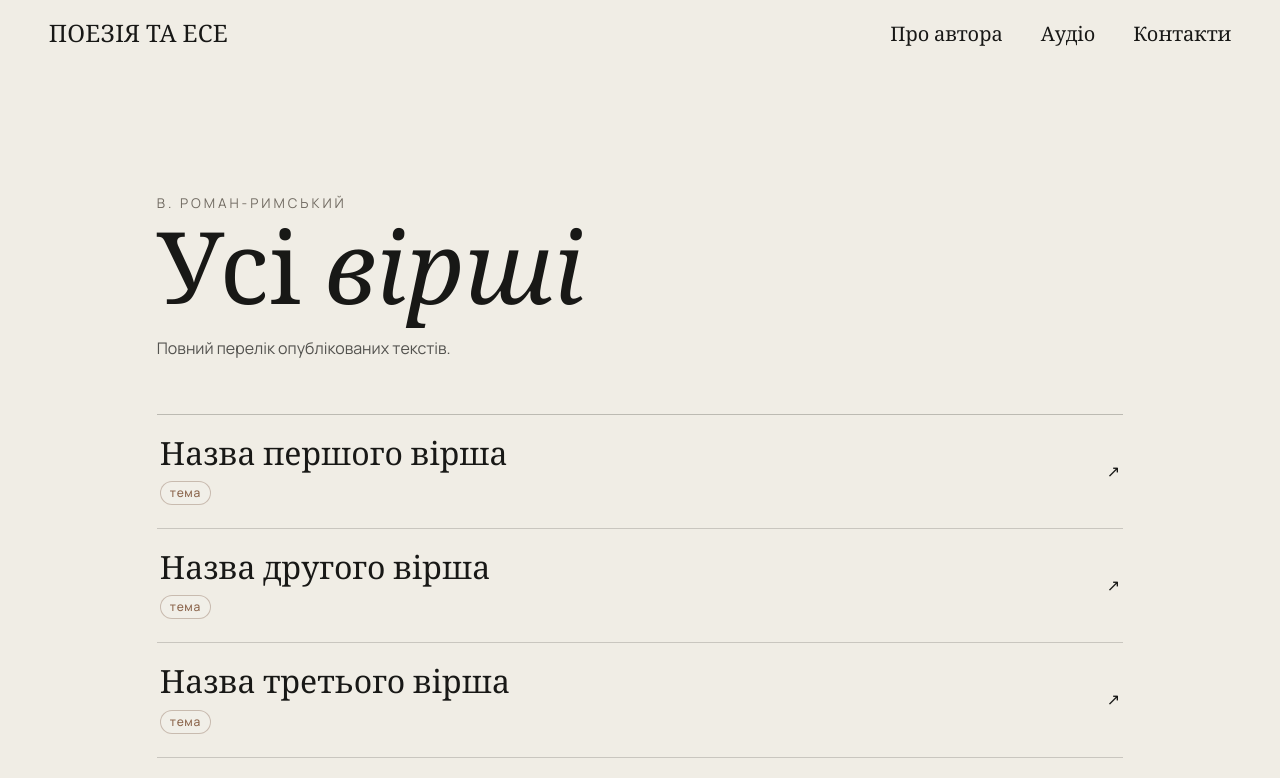
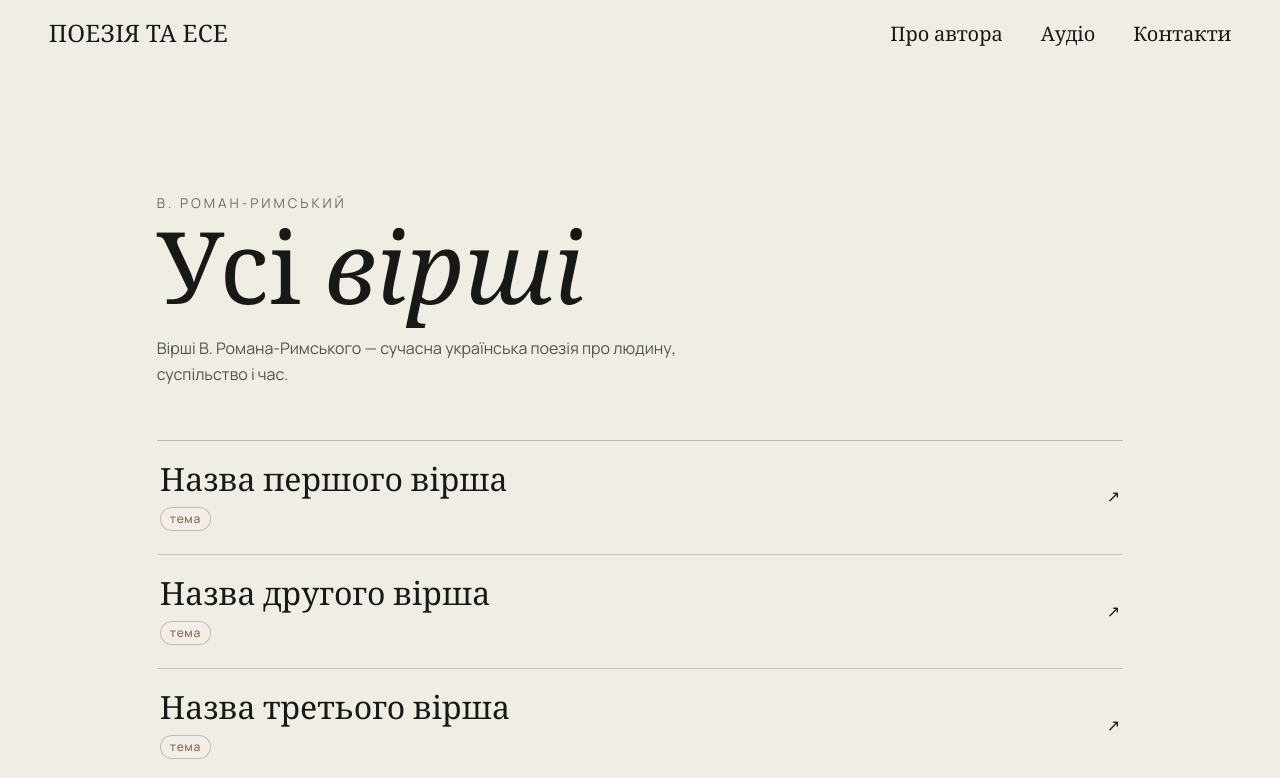
Before and after one commit to vrymskij/romanroman, a website: page public/poems.html in a window 1280 px wide. Shown: the top 778 px of the page. Drawn offline with nearby package versions, Linux system fonts and the light colour scheme.

Commit message:
Update poems.html

```diff
--- a/public/poems.html
+++ b/public/poems.html
@@ -15,7 +15,7 @@
 <main class="archive-shell">
   <p class="kicker">В. Роман-Римський</p>
   <h1>Усі <i>вірші</i></h1>
-  <p class="archive-intro">Повний перелік опублікованих текстів.</p>
+  <p class="archive-intro">Вірші В. Романа-Римського — сучасна українська поезія про людину, суспільство і час.</p>
   <div class="poems archive-poems"><a href="poems/virsh-01.html"><div><h3>Назва першого вірша</h3><div class="topics"><span>тема</span></div></div><b>↗</b></a>
 <a href="poems/virsh-02.html"><div><h3>Назва другого вірша</h3><div class="topics"><span>тема</span></div></div><b>↗</b></a>
 <a href="poems/virsh-03.html"><div><h3>Назва третього вірша</h3><div class="topics"><span>тема</span></div></div><b>↗</b></a>
```
